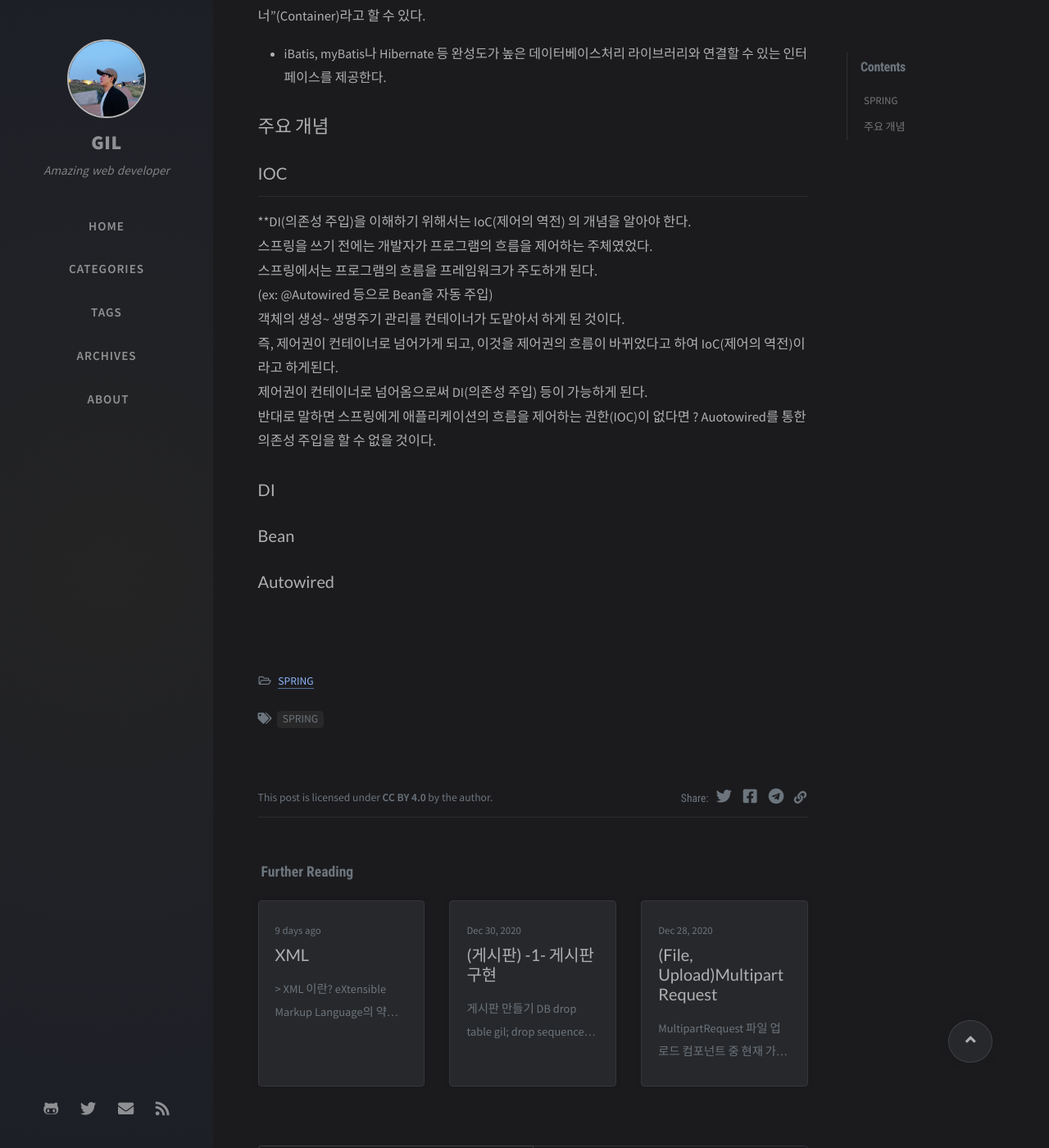
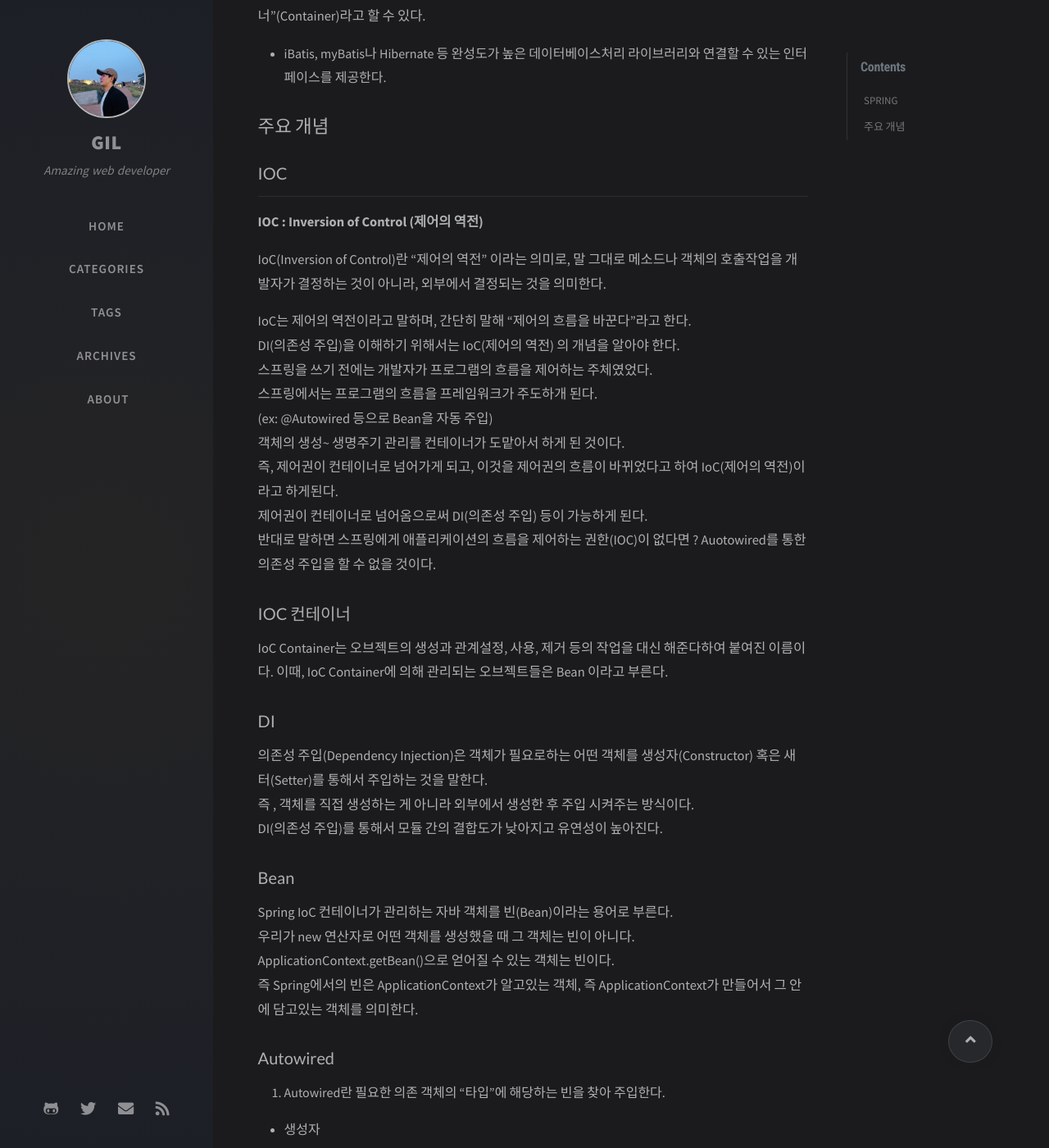
Before and after one commit to fkdl3010/fkdl3010.github.io, a Jekyll site: the page built from _posts/spring/2021-01-15-spring.md, in a window 1280 px wide and 1400 px high, scrolled down 1086 px. Shown: the whole window at 82% size. Built offline with Jekyll 4.4.1, drawn with Linux system fonts in a browser that asks for light colours; nearby versions of some CDN libraries; comment, search, counter and statistics services are not loaded; some of the changed text lies outside the part shown.

Commit message:
[update post 2021-01-16]

```diff
--- a/_posts/spring/2021-01-15-spring.md
+++ b/_posts/spring/2021-01-15-spring.md
@@ -49,7 +49,13 @@ tags: [SPRING ]
 
 ---
 
-**DI(의존성 주입)을 이해하기 위해서는 IoC(제어의 역전) 의 개념을 알아야 한다.
+**IOC : Inversion of Control (제어의 역전)**
+
+IoC(Inversion of Control)란 "제어의 역전" 이라는 의미로, 말 그대로 메소드나 객체의 호출작업을 개발자가 결정하는 것이 아니라, 외부에서 결정되는 것을 의미한다.
+
+IoC는 제어의 역전이라고 말하며, 간단히 말해 "제어의 흐름을 바꾼다"라고 한다.
+<br/>
+DI(의존성 주입)을 이해하기 위해서는 IoC(제어의 역전) 의 개념을 알아야 한다.
 스프링을 쓰기 전에는 개발자가 프로그램의 흐름을 제어하는 주체였었다.
 스프링에서는 프로그램의 흐름을 프레임워크가 주도하개 된다.
 (ex: @Autowired 등으로 Bean을 자동 주입)
@@ -58,14 +64,31 @@ tags: [SPRING ]
 제어권이 컨테이너로 넘어옴으로써 DI(의존성 주입) 등이 가능하게 된다.
 반대로 말하면 스프링에게 애플리케이션의 흐름을 제어하는 권한(IOC)이 없다면 ? Auotowired를 통한 의존성 주입을 할 수 없을 것이다.
 
+### IOC 컨테이너
+
+IoC Container는 오브젝트의 생성과 관계설정, 사용, 제거 등의 작업을 대신 해준다하여 붙여진 이름이다. 이때, IoC Container에 의해 관리되는 오브젝트들은 Bean 이라고 부른다.
+
 ### DI
 
-
-
+의존성 주입(Dependency Injection)은 객체가 필요로하는 어떤 객체를 생성자(Constructor) 혹은 새터(Setter)를 통해서 주입하는 것을 말한다.
+즉 , 객체를 직접 생성하는 게 아니라 외부에서 생성한 후 주입 시켜주는 방식이다.
+DI(의존성 주입)를 통해서 모듈 간의 결합도가 낮아지고 유연성이 높아진다.
 
 ### Bean
 
-
-
+Spring IoC 컨테이너가 관리하는 자바 객체를 빈(Bean)이라는 용어로 부른다.
+우리가 new 연산자로 어떤 객체를 생성했을 때 그 객체는 빈이 아니다.
+ApplicationContext.getBean()으로 얻어질 수 있는 객체는 빈이다.
+즉 Spring에서의 빈은 ApplicationContext가 알고있는 객체, 즉 ApplicationContext가 만들어서 그 안에 담고있는 객체를 의미한다.
 
 ### Autowired
+
+1. Autowired란
+필요한 의존 객체의 “타입"에 해당하는 빈을 찾아 주입한다.
+
+- 생성자
+- setter
+- 필드
+
+위의 3가지의 경우에 Autowired를 사용할 수 있다.
+`ex: <bean id="speaker" class="Speaker" /> `
```
